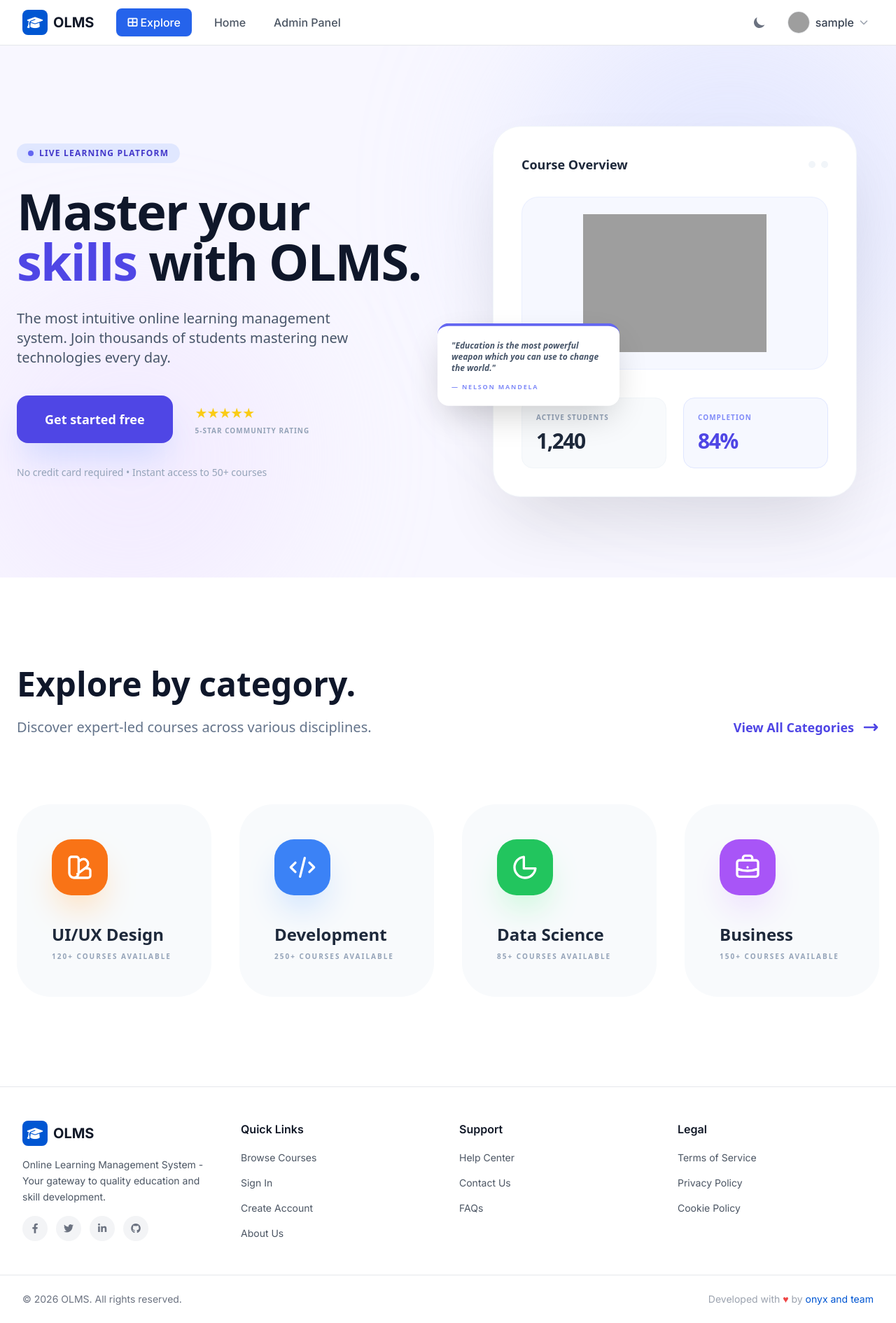
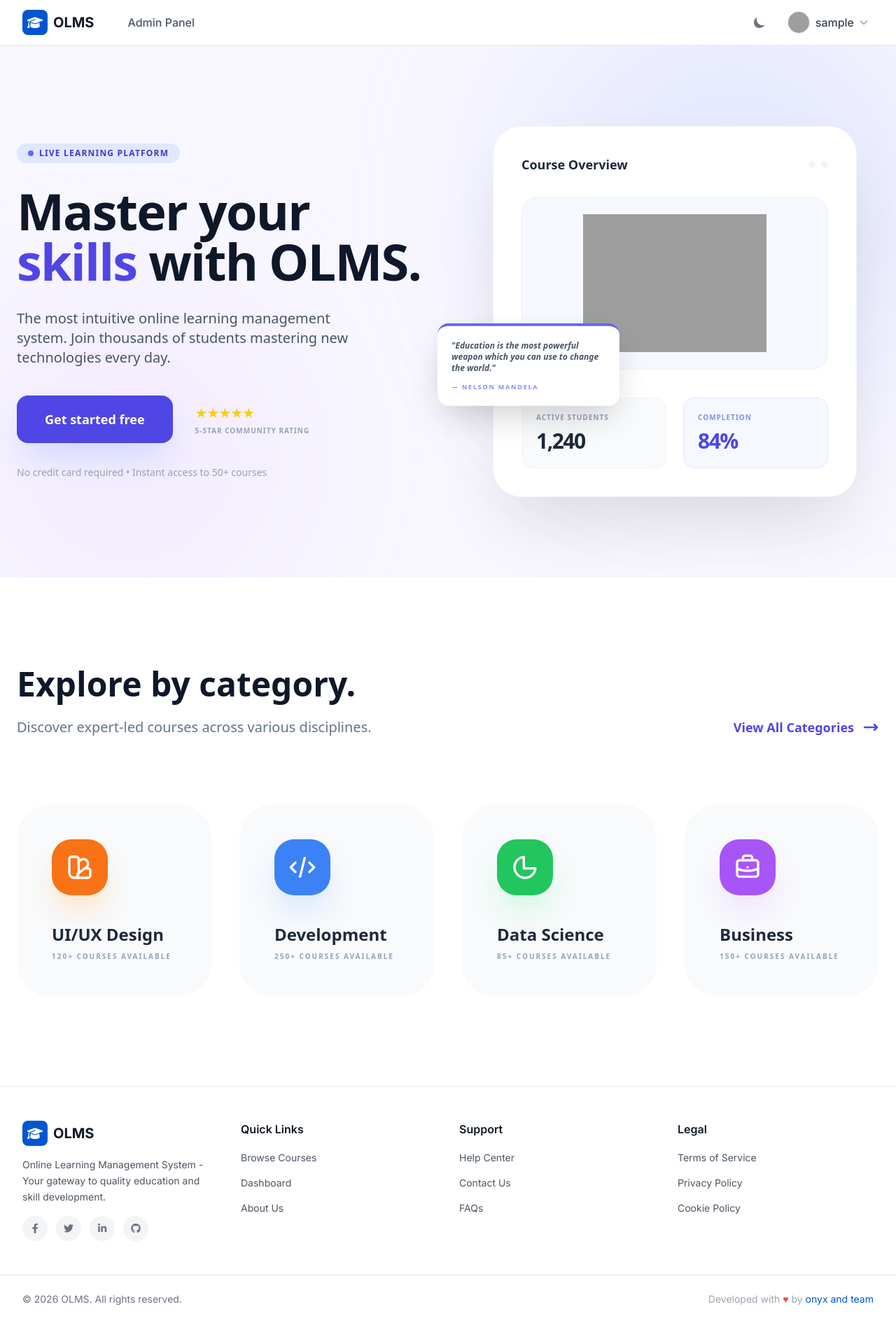
Before and after one commit to kobokers/WebFundamentalProject, a PHP site: page /index.php in a window 1280 px wide. Shown: the whole page at 70% size. Run offline with PHP 8.4, Linux system fonts and the light colour scheme; the visitor is signed in with stand-in values (Sample User, id 1); some libraries are stand-ins or nearby versions; grey boxes are pictures that could not be loaded.

Commit message:
fix header and footer

```diff
--- a/footer.php
+++ b/footer.php
@@ -48,16 +48,25 @@
                         </a>
                     </li>
                     <li>
+                        <?php if (!$isLoggedIn): ?>
                         <a href="<?php echo BASE_URL; ?>auth/login.php"
                             class="text-gray-600 dark:text-gray-400 hover:text-brand-blue dark:hover:text-brand-blue text-sm transition-colors">
                             Sign In
                         </a>
+                        <?php else: ?>
+                        <a href="<?php echo BASE_URL; ?>auth/dashboard.php"
+                            class="text-gray-600 dark:text-gray-400 hover:text-brand-blue dark:hover:text-brand-blue text-sm transition-colors">
+                            Dashboard
+                        </a>
+                        <?php endif; ?>
                     </li>
                     <li>
+                        <?php if (!$isLoggedIn): ?>
                         <a href="<?php echo BASE_URL; ?>auth/register.php"
                             class="text-gray-600 dark:text-gray-400 hover:text-brand-blue dark:hover:text-brand-blue text-sm transition-colors">
                             Create Account
                         </a>
+                        <?php endif; ?>
                     </li>
                     <li>
                         <a href="<?php echo BASE_URL; ?>about.php"
--- a/header.php
+++ b/header.php
@@ -97,32 +97,29 @@ if ($isLoggedIn) {
                     <!-- Desktop Navigation (Left Aligned) -->
                     <div class="hidden md:flex items-center gap-2">
                         <!-- Explore Dropdown-style Link -->
+                        <?php if (!$isLoggedIn): ?>
                             <a href="<?php echo BASE_URL; ?>auth/catalog.php"
                                class="flex items-center gap-1 bg-blue-600 text-white hover:bg-blue-700 font-medium px-4 py-2 rounded-lg transition-all mr-2 shadow-sm">
                                 <i class="fas fa-th-large text-sm"></i>
                                 Explore
                             </a>
+                        <?php endif; ?>
 
-                        <a href="<?php echo BASE_URL; ?>index.php"
-                           class="text-gray-600 dark:text-gray-300 hover:text-brand-blue dark:hover:text-brand-blue font-medium px-4 py-2 rounded-lg hover:bg-gray-100 dark:hover:bg-gray-700 transition-all">
-                            Home
-                        </a>
-
-                        <?php if($isLoggedIn && $_SESSION['user_role'] === 'student'): ?>
+                        <?php if ($isLoggedIn && $_SESSION['user_role'] === 'student'): ?>
                             <a href="<?php echo BASE_URL; ?>auth/dashboard.php"
                                class="text-gray-600 dark:text-gray-300 hover:text-brand-blue dark:hover:text-brand-blue font-medium px-4 py-2 rounded-lg hover:bg-gray-100 dark:hover:bg-gray-700 transition-all">
                                 My Learning
                             </a>
                         <?php endif; ?>
 
-                         <?php if($isLoggedIn && $_SESSION['user_role'] === 'lecturer'): ?>
+                         <?php if ($isLoggedIn && $_SESSION['user_role'] === 'lecturer'): ?>
                             <a href="<?php echo BASE_URL; ?>lecturer/dashboard.php"
                                class="text-gray-600 dark:text-gray-300 hover:text-brand-blue dark:hover:text-brand-blue font-medium px-4 py-2 rounded-lg hover:bg-gray-100 dark:hover:bg-gray-700 transition-all">
                                 Instructor Dashboard
                             </a>
                         <?php endif; ?>
 
-                         <?php if($isLoggedIn && $_SESSION['user_role'] === 'admin'): ?>
+                         <?php if ($isLoggedIn && $_SESSION['user_role'] === 'admin'): ?>
                             <a href="<?php echo BASE_URL; ?>admin/dashboard.php"
                                class="text-gray-600 dark:text-gray-300 hover:text-brand-blue dark:hover:text-brand-blue font-medium px-4 py-2 rounded-lg hover:bg-gray-100 dark:hover:bg-gray-700 transition-all">
                                 Admin Panel
@@ -144,7 +141,7 @@ if ($isLoggedIn) {
                         </svg>
                     </button>
 
-                    <?php if($isLoggedIn): ?>
+                    <?php if ($isLoggedIn): ?>
                             <!-- User Menu -->
                             <div class="relative" id="userMenuContainer">
                                 <button id="userMenuBtn" class="flex items-center gap-2 p-2 rounded-lg hover:bg-gray-100 dark:hover:bg-gray-700 transition-all">
@@ -172,12 +169,12 @@ if ($isLoggedIn) {
                                         Dashboard
                                     </a>
 
-                                <?php if($_SESSION['user_role'] === 'student'): ?>
+                                    <?php if ($_SESSION['user_role'] === 'student'): ?>
                                         <a href="<?php echo BASE_URL; ?>auth/profile_edit.php" class="flex items-center gap-3 px-4 py-2.5 text-gray-700 dark:text-gray-300 hover:bg-gray-50 dark:hover:bg-gray-700 transition-colors">
                                             <i class="fas fa-user-cog w-4 text-center text-gray-400"></i>
                                             Edit Profile
                                         </a>
-                                <?php elseif($_SESSION['user_role'] === 'lecturer'): ?>
+                                    <?php elseif ($_SESSION['user_role'] === 'lecturer'): ?>
                                         <a href="<?php echo BASE_URL; ?>lecturer/edit_profile.php" class="flex items-center gap-3 px-4 py-2.5 text-gray-700 dark:text-gray-300 hover:bg-gray-50 dark:hover:bg-gray-700 transition-colors">
                                             <i class="fas fa-user-cog w-4 text-center text-gray-400"></i>
                                             Edit Profile
@@ -225,13 +222,13 @@ if ($isLoggedIn) {
                         <i class="fas fa-compass w-6 text-center mr-2 text-gray-400"></i>Explore Courses
                     </a>
 
-                    <?php if($isLoggedIn): ?>
+                    <?php if ($isLoggedIn): ?>
                             <a href="<?php echo $dashboardUrl; ?>"
                                class="block text-gray-600 dark:text-gray-300 font-medium px-4 py-3 rounded-lg hover:bg-gray-100 dark:hover:bg-gray-700 transition-all">
                                 <i class="fas fa-tachometer-alt w-6 text-center mr-2 text-gray-400"></i>Dashboard
                             </a>
 
-                        <?php if($_SESSION['user_role'] === 'student'): ?>
+                            <?php if ($_SESSION['user_role'] === 'student'): ?>
                                 <a href="<?php echo BASE_URL; ?>auth/dashboard.php"
                                    class="block text-brand-blue dark:text-blue-400 font-semibold px-4 py-3 rounded-lg bg-brand-blue-light dark:bg-blue-900/30 transition-all">
                                     <i class="fas fa-book-open w-6 text-center mr-2"></i>My Learning
```
Lines whose indentation alone changed are shown as unchanged.
